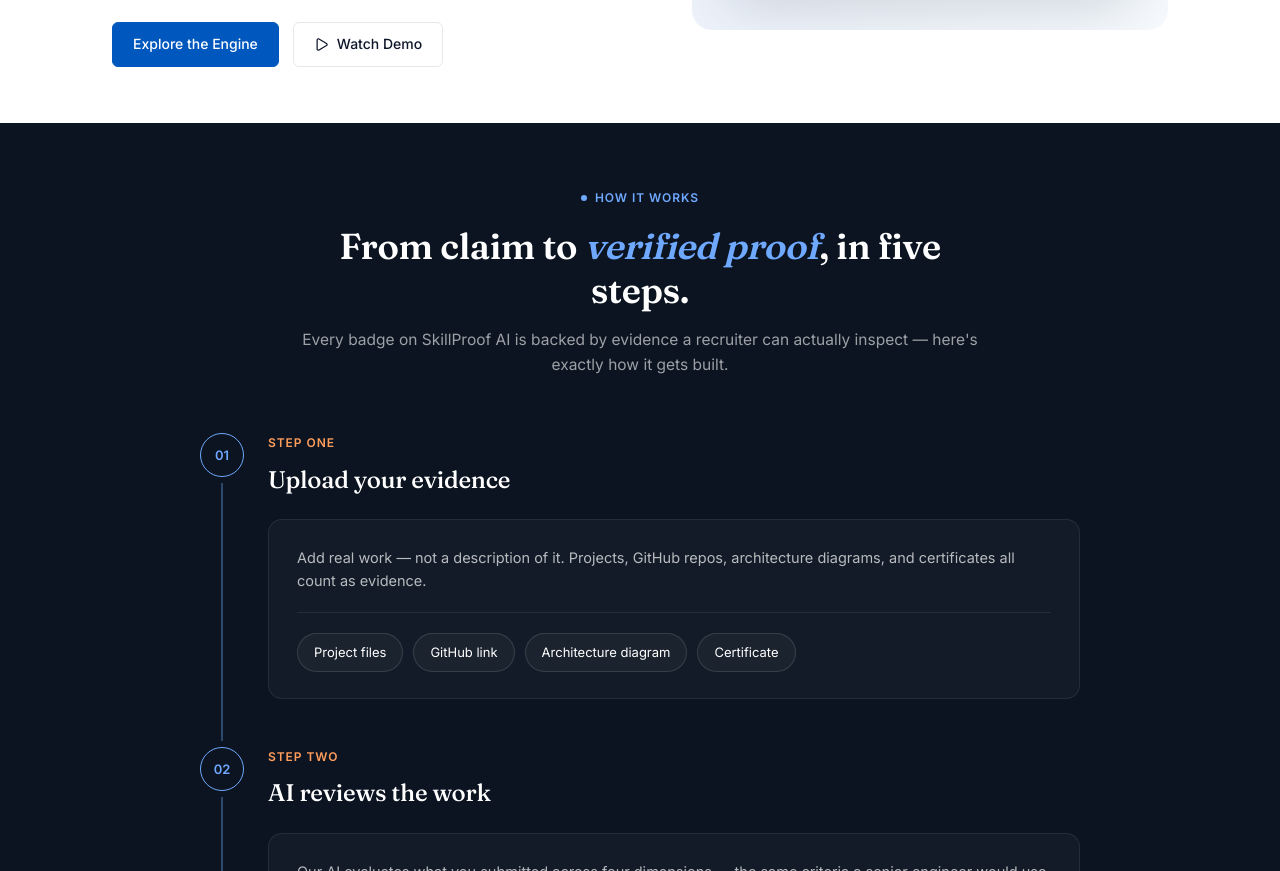
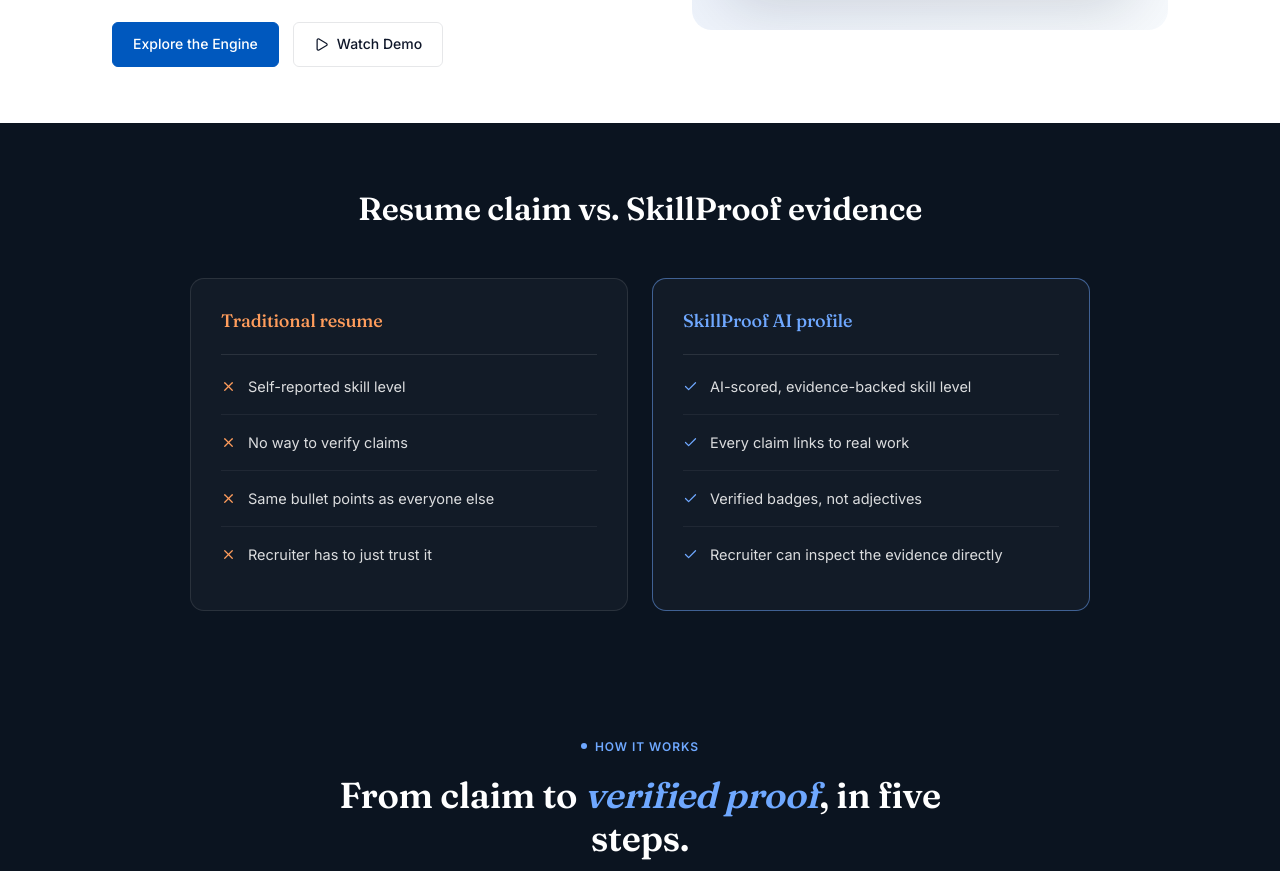
Before and after one commit to mikebishop0/skillproof_ai_frontend, a React (Vite) app: page / in a window 1280 px wide. Shown: the part 460-1331 px from the top of the page. Built offline with nearby package versions, Linux system fonts and the light colour scheme.

Commit message:
Add resume-vs-evidence comparison section to How It Works page
Two-card side-by-side contrast between a traditional resume's
unverifiable claims and SkillProof's evidence-backed profile, styled
on the same dark panel as the verification timeline using the site's
blue accent instead of green.

```diff
--- a/src/pages/public/HowItWorksPage.tsx
+++ b/src/pages/public/HowItWorksPage.tsx
@@ -13,6 +13,7 @@
   PiggyBank,
   Copy,
   Check,
+  X,
 } from 'lucide-react';
 import Footer from '../../components/Footer';
 import logo from '../../assets/logo1.png';
@@ -89,6 +90,20 @@
   },
 ];
 
+const resumeClaims = [
+  'Self-reported skill level',
+  'No way to verify claims',
+  'Same bullet points as everyone else',
+  'Recruiter has to just trust it',
+];
+
+const skillProofClaims = [
+  'AI-scored, evidence-backed skill level',
+  'Every claim links to real work',
+  'Verified badges, not adjectives',
+  'Recruiter can inspect the evidence directly',
+];
+
 export default function HowItWorksPage() {
   const [copied, setCopied] = useState(false);
 
@@ -146,6 +161,38 @@
           </div>
         </div>
       </header>
+
+      <section className="how-compare">
+        <div className="wrap">
+          <h2>Resume claim vs. SkillProof evidence</h2>
+          <div className="compare-grid">
+            <div className="compare-card compare-card-old">
+              <h3>Traditional resume</h3>
+              <div className="compare-divider" />
+              <ul>
+                {resumeClaims.map((claim) => (
+                  <li key={claim}>
+                    <X size={15} />
+                    {claim}
+                  </li>
+                ))}
+              </ul>
+            </div>
+            <div className="compare-card compare-card-new">
+              <h3>SkillProof AI profile</h3>
+              <div className="compare-divider" />
+              <ul>
+                {skillProofClaims.map((claim) => (
+                  <li key={claim}>
+                    <Check size={15} />
+                    {claim}
+                  </li>
+                ))}
+              </ul>
+            </div>
+          </div>
+        </div>
+      </section>
 
       <section className="how-journey">
         <div className="wrap">
--- a/src/pages/public/howItWorksPage.css
+++ b/src/pages/public/howItWorksPage.css
@@ -198,6 +198,77 @@
 }
 @media (max-width: 900px) {
   .spai-how .how-hero-grid {
+    grid-template-columns: 1fr;
+  }
+}
+
+/* RESUME VS EVIDENCE COMPARE */
+.spai-how .how-compare {
+  background: #0b1420;
+  color: #ffffff;
+  text-align: center;
+}
+.spai-how .how-compare h2 {
+  font-size: 32px;
+  color: #ffffff;
+  margin-bottom: 44px;
+}
+.spai-how .compare-grid {
+  display: grid;
+  grid-template-columns: 1fr 1fr;
+  gap: 24px;
+  text-align: left;
+  max-width: 900px;
+  margin: 0 auto;
+}
+.spai-how .compare-card {
+  background: rgba(255, 255, 255, 0.03);
+  border: 1px solid rgba(255, 255, 255, 0.1);
+  border-radius: 14px;
+  padding: 28px 30px;
+}
+.spai-how .compare-card-new {
+  border-color: rgba(111, 168, 255, 0.5);
+}
+.spai-how .compare-card h3 {
+  font-size: 18px;
+  margin-bottom: 18px;
+}
+.spai-how .compare-card-old h3 {
+  color: #ff9d5c;
+}
+.spai-how .compare-card-new h3 {
+  color: #6fa8ff;
+}
+.spai-how .compare-divider {
+  border-top: 1px solid rgba(255, 255, 255, 0.1);
+  margin-bottom: 4px;
+}
+.spai-how .compare-card ul {
+  list-style: none;
+}
+.spai-how .compare-card li {
+  display: flex;
+  align-items: center;
+  gap: 12px;
+  font-size: 14.5px;
+  color: rgba(255, 255, 255, 0.85);
+  padding: 16px 0;
+  border-bottom: 1px solid rgba(255, 255, 255, 0.06);
+}
+.spai-how .compare-card li:last-child {
+  border-bottom: none;
+}
+.spai-how .compare-card-old li svg {
+  color: #ff9d5c;
+  flex-shrink: 0;
+}
+.spai-how .compare-card-new li svg {
+  color: #6fa8ff;
+  flex-shrink: 0;
+}
+@media (max-width: 700px) {
+  .spai-how .compare-grid {
     grid-template-columns: 1fr;
   }
 }
```
